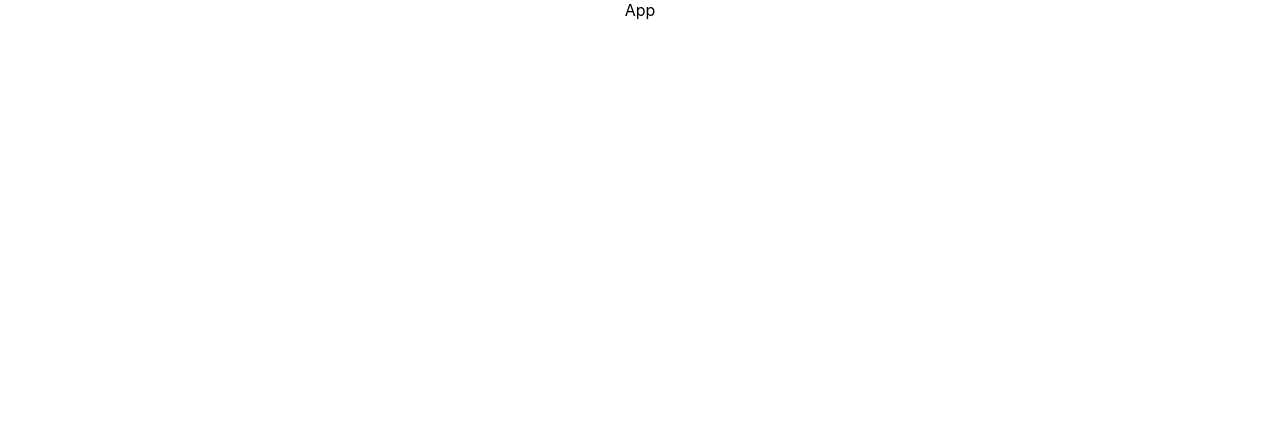
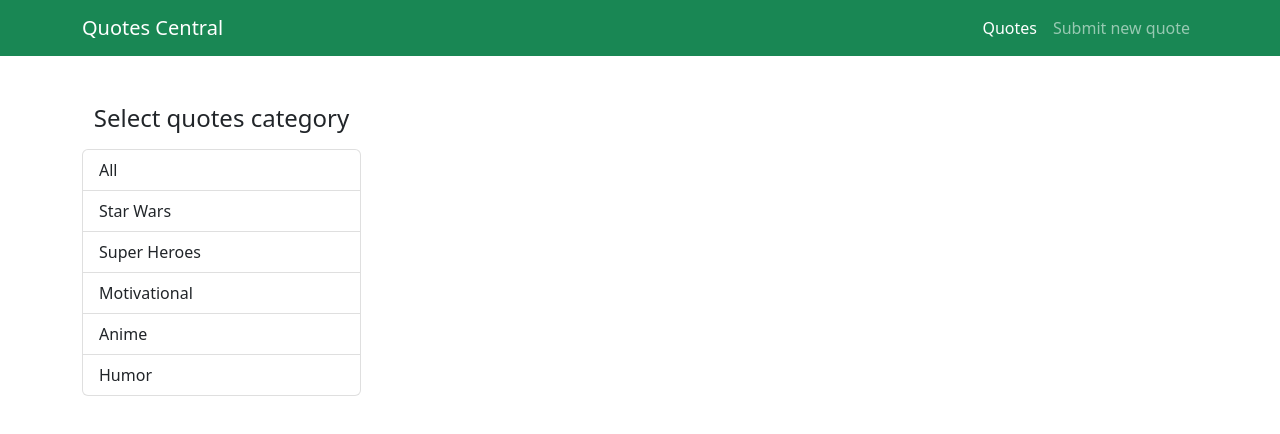
Before and after one commit to emmarrat/Quotes, a React (Create React App) app: page / in a window 1280 px wide. Shown: the top 434 px of the page. Built offline with nearby package versions, Linux system fonts and the light colour scheme.

Commit message:
Created Navbar and Sidebar
Created two components, navbar & sidebar and container: Quotes.

Installed bootstrap styles.

```diff
--- a/package.json
+++ b/package.json
@@ -8,6 +8,7 @@
     "@types/react": "^18.0.26",
     "@types/react-dom": "^18.0.9",
     "axios": "^1.2.0",
+    "bootstrap": "^5.2.3",
     "react": "^18.2.0",
     "react-dom": "^18.2.0",
     "react-router-dom": "^6.4.4",
--- a/src/App.tsx
+++ b/src/App.tsx
@@ -1,11 +1,33 @@
 import React from 'react';
-import './App.css';
+import Navbar from "./components/Navbar/Navbar";
+import {Route, Routes} from "react-router-dom";
+import Quotes from "./containers/Quotes/Quotes";
 
 function App() {
+
+  const categories = [
+    {name: 'All', id: "/"},
+    {name: 'Star Wars', id: "star-wars"},
+    {name: 'Super Heroes', id: "super-heroes"},
+    {name: 'Motivational', id: "motivational"},
+    {name: 'Anime', id: "anime"},
+    {name: 'Humor', id: "humor"},
+  ];
+
+
   return (
-    <div className="App">
-      App
-    </div>
+    <>
+      <header>
+        <Navbar/>
+      </header>
+      <main className="container mt-5">
+        <Routes>
+          <Route path="/" element={(
+            <Quotes categories={categories}/>
+          )}/>
+        </Routes>
+      </main>
+    </>
   );
 }
 
--- /dev/null
+++ b/src/components/Navbar/Navbar.tsx
@@ -0,0 +1,31 @@
+import React from 'react';
+import {Link, NavLink} from "react-router-dom";
+
+const Navbar = () => {
+  return (
+      <div className="navbar navbar-expand-lg navbar-dark bg-success">
+        <div className="container">
+          <div>
+            <Link to="/" className="navbar-brand">Quotes Central</Link>
+          </div>
+          <div className="">
+            <ul className="navbar-nav mr-auto text-primary">
+              <li className="nav-item">
+                <NavLink to="/" className="nav-link">
+                  Quotes
+                  <i className="bi bi-chat-dots"></i>
+                </NavLink>
+              </li>
+              <li className="nav-item">
+                <NavLink to="/add-quote" className="nav-link">
+                  Submit new quote
+                </NavLink>
+              </li>
+            </ul>
+          </div>
+        </div>
+      </div>
+  );
+};
+
+export default Navbar;
--- /dev/null
+++ b/src/components/Sidebar/Sidebar.tsx
@@ -0,0 +1,23 @@
+import React from 'react';
+import {Categories} from "../../types";
+import {Link} from "react-router-dom";
+
+interface Props {
+  categories: Categories[];
+}
+
+const Sidebar: React.FC<Props> = ({categories}) => {
+  return (
+    <div className="w-25">
+      <h4 className="mb-3 text-center">Select quotes category</h4>
+      <ul className="list-group">
+
+        {categories.map(category => (
+          <Link to={category.id} className="list-group-item" key={category.id}>{category.name}</Link>
+        ))}
+      </ul>
+    </div>
+  );
+};
+
+export default Sidebar;
--- /dev/null
+++ b/src/containers/Quotes/Quotes.tsx
@@ -0,0 +1,19 @@
+import React from 'react';
+import Sidebar from "../../components/Sidebar/Sidebar";
+import {Categories} from "../../types";
+
+interface Props {
+  categories: Categories[];
+}
+
+const Quotes: React.FC<Props> = ({categories}) => {
+  return (
+    <>
+      <Sidebar categories={categories}/>
+      <div className="w-75"></div>
+    </>
+
+  );
+};
+
+export default Quotes;
--- a/src/index.tsx
+++ b/src/index.tsx
@@ -1,7 +1,7 @@
 import React from 'react';
 import ReactDOM from 'react-dom/client';
 import {BrowserRouter} from "react-router-dom";
-import './index.css';
+import 'bootstrap/dist/css/bootstrap.min.css';
 import App from './App';
 
 const root = ReactDOM.createRoot(
--- /dev/null
+++ b/src/types.d.ts
@@ -0,0 +1,4 @@
+export interface Categories {
+  name: string;
+  id: string;
+}
```
Also changed, not shown: 2 other files (tests, documents, lock files or other folders).
